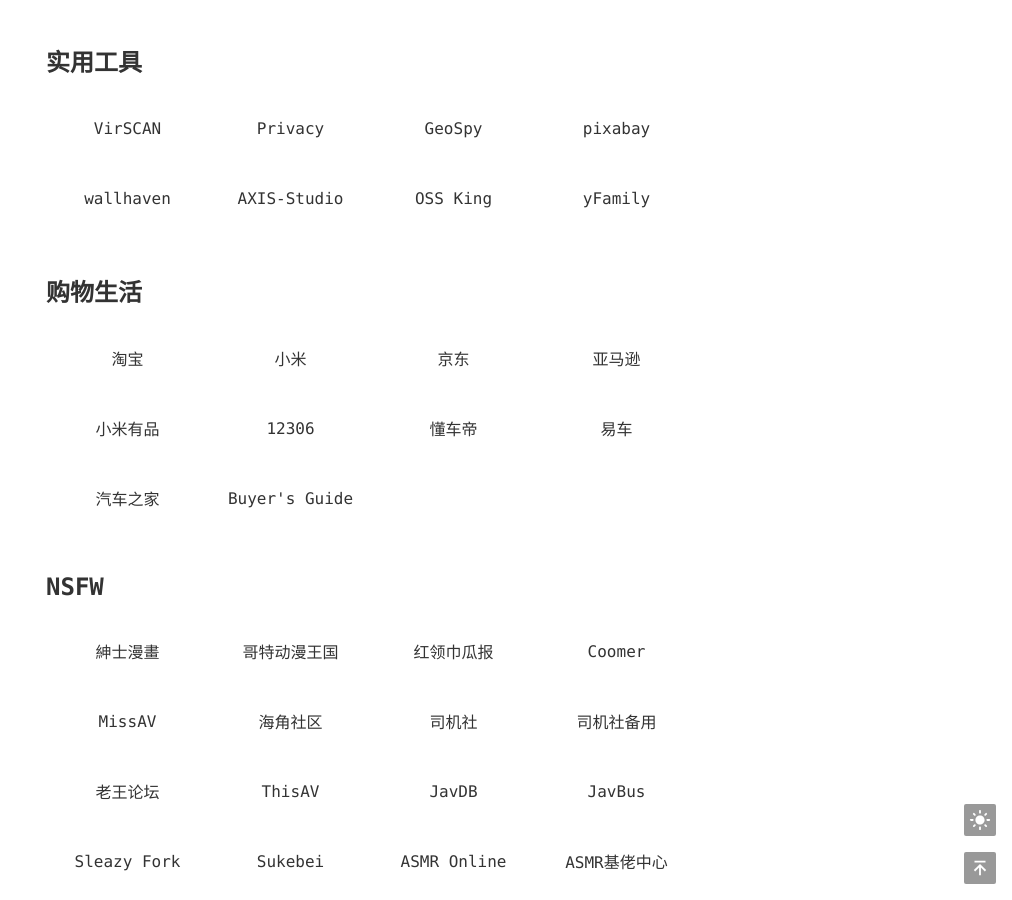
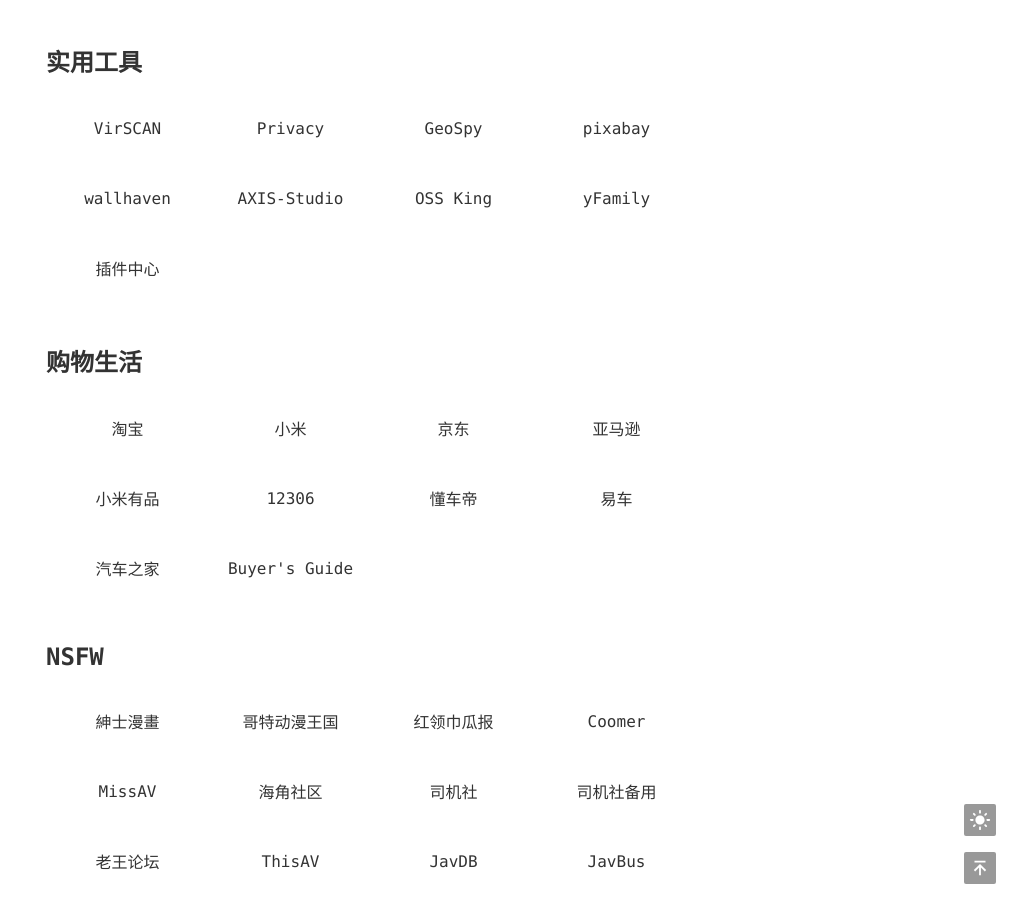
Before and after one commit to admans/admans.github.io, a Jekyll site: the page built from pages/navi.html, in a window 1280 px wide and 900 px high, scrolled down 2571 px. Shown: the whole window, without its empty margins (268-1280 px from the left). Built offline with Jekyll 4.4.1, drawn with Linux system fonts in a browser that asks for light colours.

Commit message:
Update navi.html

```diff
--- a/pages/navi.html
+++ b/pages/navi.html
@@ -486,6 +486,9 @@ title: 导航
                 <a class="link-item" data-search="yFamily" href="#" target="_blank">
                     <div class="link-name">yFamily</div>
                 </a>
+                <a class="link-item" data-search="插件中心" href="#" target="_blank">
+                    <div class="link-name">插件中心</div>
+                </a>
             </div>
         </section>
 
@@ -727,6 +730,7 @@ title: 导航
             "GeoSpy": "https://geospy.ai/",
             "海阔天空": "https://www.ahzll.top/",
             "yFamily": "https://whatshub.top/",
+            "插件中心": "https://hub.kelee.one/",
             "Buyer's Guide": "https://buyersguide.macrumors.com/",
             "紳士漫畫": "https://www.wnacg.com/",
             "哥特动漫王国": "https://www.gtloli.gay/",
```
